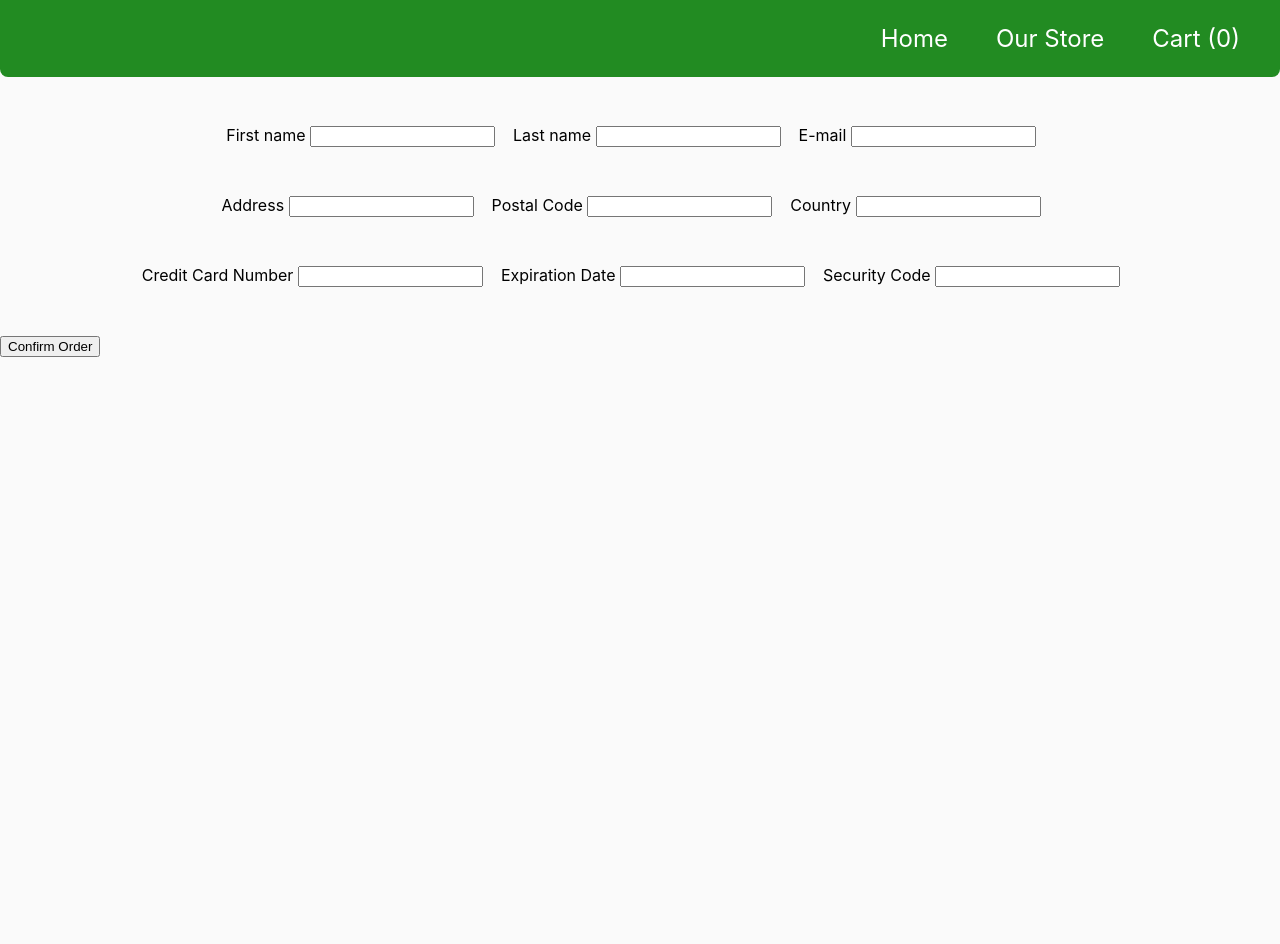
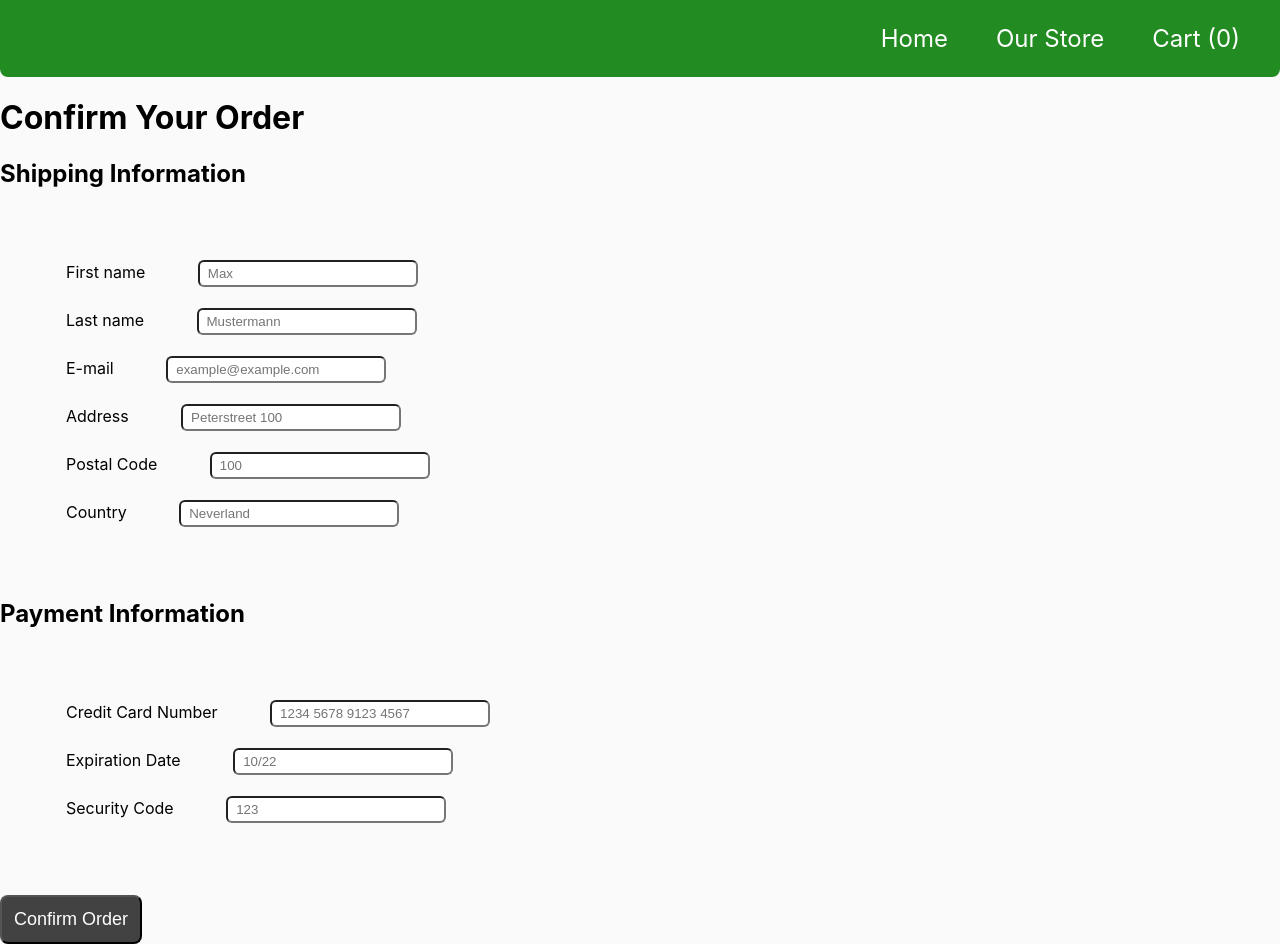
Before and after one commit to stevelaschan/next.js-ecommerce-store, a Next.js app: page /checkout in a window 1280 px wide. Before the commit the page ends 800 px from the top, so only its background shows below. Built offline with nearby package versions, Linux system fonts and the light colour scheme.

Commit message:
Add styling to checkout page

```diff
--- a/components/Layout.js
+++ b/components/Layout.js
@@ -5,10 +5,6 @@ import Header from './Header';
 const mainStyle = css`
   margin: 0;
 `;
-
-// type Props = {
-//   children: any;
-// };
 
 export default function Layout(props) {
   return (
--- a/pages/checkout.js
+++ b/pages/checkout.js
@@ -4,33 +4,55 @@ import Link from 'next/link';
 import Layout from '../components/Layout';
 
 const userPersonalStyle = css`
-  display: flex;
-  justify-content: center;
+  display: grid;
+  grid-template-rows: 48px 48px 48px 48px 48px;
+  /* justify-content: center; */
   margin: 48px;
+  /* border: 2px solid black;
+  flex-direction: row;
+  flex-wrap: wrap;
+  border-radius: 12px;
+  background-color: #424242;
+  color: white; */
 
   label {
-    margin-right: 18px;
-  }
-`;
-
-const userAddressStyle = css`
-  display: flex;
-  justify-content: center;
-  margin: 48px;
-
-  label {
-    margin-right: 18px;
+    margin: 18px;
   }
 `;
 
 const userCardStyle = css`
-  display: flex;
-  justify-content: center;
+  display: grid;
+  grid-template-rows: 48px 48px;
+  /* justify-content: center; */
   margin: 48px;
+  flex-direction: row;
+  /* border: 2px solid black;
+  border-radius: 12px;
+  background-color: #424242;
+  color: white;
+  padding: 12px; */
 
   label {
-    margin-right: 18px;
+    margin: 18px;
   }
+`;
+
+const inputStyle = css`
+  input {
+    border-radius: 6px;
+    margin: 6px 3rem;
+    padding: 4px 8px;
+    width: 200px;
+  }
+`;
+
+const confirmOrderButtonStyle = css`
+  border-radius: 8px;
+  cursor: pointer;
+  background-color: #424242;
+  color: white;
+  padding: 12px;
+  font-size: 18px;
 `;
 
 export default function Checkout() {
@@ -40,43 +62,74 @@ export default function Checkout() {
         <title>Our Store</title>
         <meta name="description" content="Store" />
       </Head>
+      <h1>Confirm Your Order</h1>
       <form>
+        <h2>Shipping Information</h2>
         <div css={userPersonalStyle}>
-          <label>
-            First name <input data-test-id="checkout-first-name" />
+          <label css={inputStyle}>
+            First name{' '}
+            <input data-test-id="checkout-first-name" placeholder="Max" />
           </label>
-          <label>
-            Last name <input data-test-id="checkout-last-name" />
+          <label css={inputStyle}>
+            Last name{' '}
+            <input data-test-id="checkout-last-name" placeholder="Mustermann" />
           </label>
-          <label>
-            E-mail <input data-test-id="checkout-email" />
+          <label css={inputStyle}>
+            E-mail{' '}
+            <input
+              data-test-id="checkout-email"
+              placeholder="example@example.com"
+            />
+          </label>
+          <label css={inputStyle}>
+            Address{' '}
+            <input
+              data-test-id="checkout-address"
+              placeholder="Peterstreet 100"
+            />
+          </label>
+          <label css={inputStyle}>
+            Postal Code{' '}
+            <input
+              data-test-id="checkout-postal-code"
+              type="email"
+              placeholder="100"
+            />
+          </label>
+          <label css={inputStyle}>
+            Country{' '}
+            <input data-test-id="checkout-country" placeholder="Neverland" />
           </label>
         </div>
-        <div css={userAddressStyle}>
-          <label>
-            Address <input data-test-id="checkout-address" />
+        <h2>Payment Information</h2>
+        <div css={userCardStyle}>
+          <label css={inputStyle}>
+            Credit Card Number{' '}
+            <input
+              data-test-id="checkout-credit-card"
+              placeholder="1234 5678 9123 4567"
+            />
           </label>
-          <label>
-            Postal Code <input data-test-id="checkout-postal-code" />
+          <label css={inputStyle}>
+            Expiration Date{' '}
+            <input
+              data-test-id="checkout-expiration-date"
+              placeholder="10/22"
+            />
           </label>
-          <label>
-            Country <input data-test-id="checkout-country" />
-          </label>
-        </div>
-        <div css={userCardStyle}>
-          <label>
-            Credit Card Number <input data-test-id="checkout-credit-card" />
-          </label>
-          <label>
-            Expiration Date <input data-test-id="checkout-expiration-date" />
-          </label>
-          <label>
-            Security Code <input data-test-id="checkout-security-code" />
+          <label css={inputStyle}>
+            Security Code{' '}
+            <input data-test-id="checkout-security-code" placeholder="123" />
           </label>
         </div>
       </form>
       <Link href="/thankyou" passHref>
-        <button data-test-id="checkout-confirm-order">Confirm Order</button>
+        <button
+          data-test-id="checkout-confirm-order"
+          css={confirmOrderButtonStyle}
+        >
+          Confirm Order
+        </button>
       </Link>
     </Layout>
   );
--- a/pages/products/[productId].tsx
+++ b/pages/products/[productId].tsx
@@ -112,6 +112,7 @@ export default function SingleProduct(props: Props) {
           id: idExistInArrayFind.id,
           amount: idExistInArrayFind.amount + amount,
           name: idExistInArrayFind.name,
+          price: idExistInArrayFind.price,
         },
       ];
 
@@ -123,6 +124,7 @@ export default function SingleProduct(props: Props) {
           id: id,
           amount: amount,
           name: props.product.name,
+          price: props.product.price,
         },
       ];
     }
```
Also changed, not shown: components/SeachBar.js (deleted, +0 -32 lines), pages/cart.js (+7 -9 lines).
